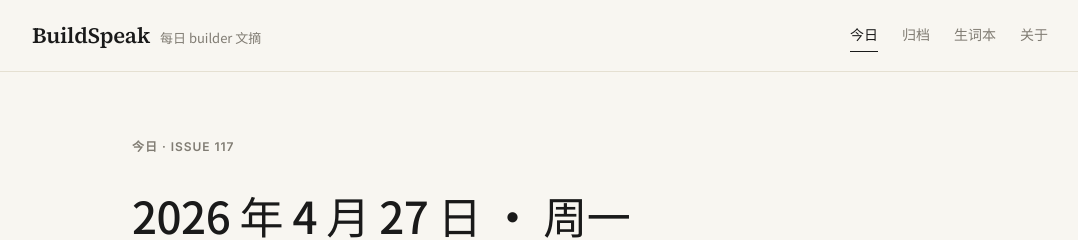
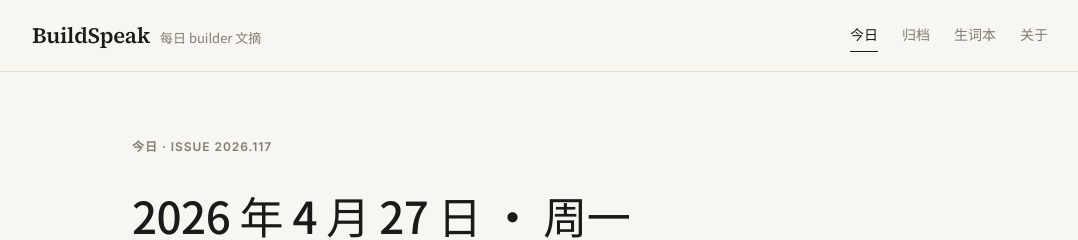
Before and after one commit to ryderme/buildspeak, a Next.js app in the folder apps/web/: page / in a window 1280 px wide. Shown: the top 240 px of the page, without its empty margins (100-1178 px from the left). Built offline with nearby package versions, Linux system fonts and the light colour scheme; no server answers.

Commit message:
feat(home): include year in ISSUE label
ISSUE 117 was just the day-of-year, which is unreadable without context.
Switch to ISSUE 2026.117 — the year disambiguates across years and the
3-digit padding keeps the label width stable from January (001) onward.

```diff
--- a/apps/web/components/issue-header.tsx
+++ b/apps/web/components/issue-header.tsx
@@ -11,13 +11,13 @@ interface IssueHeaderProps {
 export function IssueHeader({ digest, prevDate, nextDate, isLatest }: IssueHeaderProps) {
   const zhDate = formatDateZh(digest.date);
   const enDate = formatDateEn(digest.date);
-  const issueNo = issueNumber(digest.date);
+  const issueLabel = formatIssueLabel(digest.date);
 
   return (
     <header className="issue-header">
       <div className="issue-header-meta">
         <span className="eyebrow">
-          {isLatest ? "今日" : "历史日"} ·  ISSUE {String(issueNo).padStart(2, "0")}
+          {isLatest ? "今日" : "历史日"} ·  ISSUE {issueLabel}
         </span>
         <h1 className="issue-header-date">{zhDate}</h1>
         <span className="issue-header-date-en">{enDate}</span>
@@ -89,9 +89,10 @@ function formatDateEn(iso: string): string {
   return `${months[Number(m) - 1]} ${Number(d)} ${y}`;
 }
 
-function issueNumber(iso: string): number {
-  // Use day-of-year as a simple, stable issue number.
+function formatIssueLabel(iso: string): string {
+  // Format: "2026.117" — year + day-of-year (zero-padded to 3 digits).
   const date = new Date(`${iso}T00:00:00Z`);
   const start = Date.UTC(date.getUTCFullYear(), 0, 0);
-  return Math.floor((date.getTime() - start) / 86400000);
+  const day = Math.floor((date.getTime() - start) / 86400000);
+  return `${date.getUTCFullYear()}.${String(day).padStart(3, "0")}`;
 }
```
